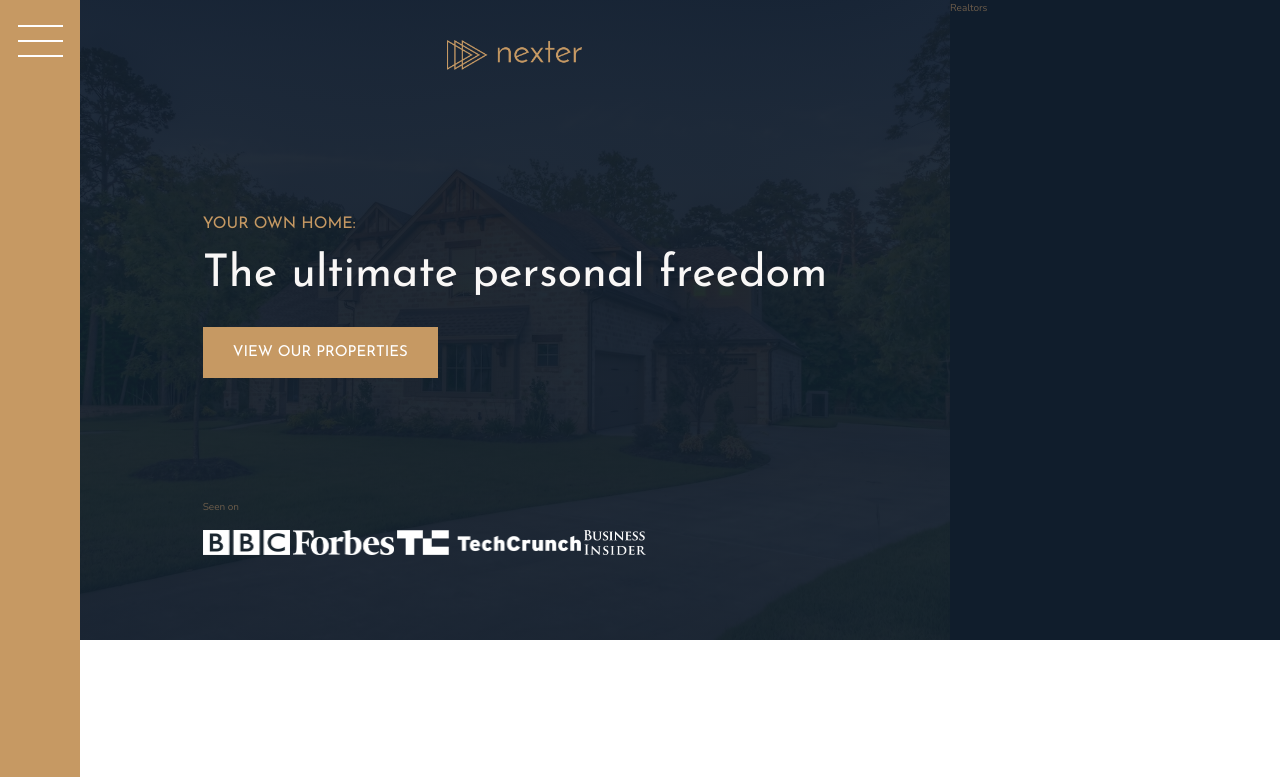
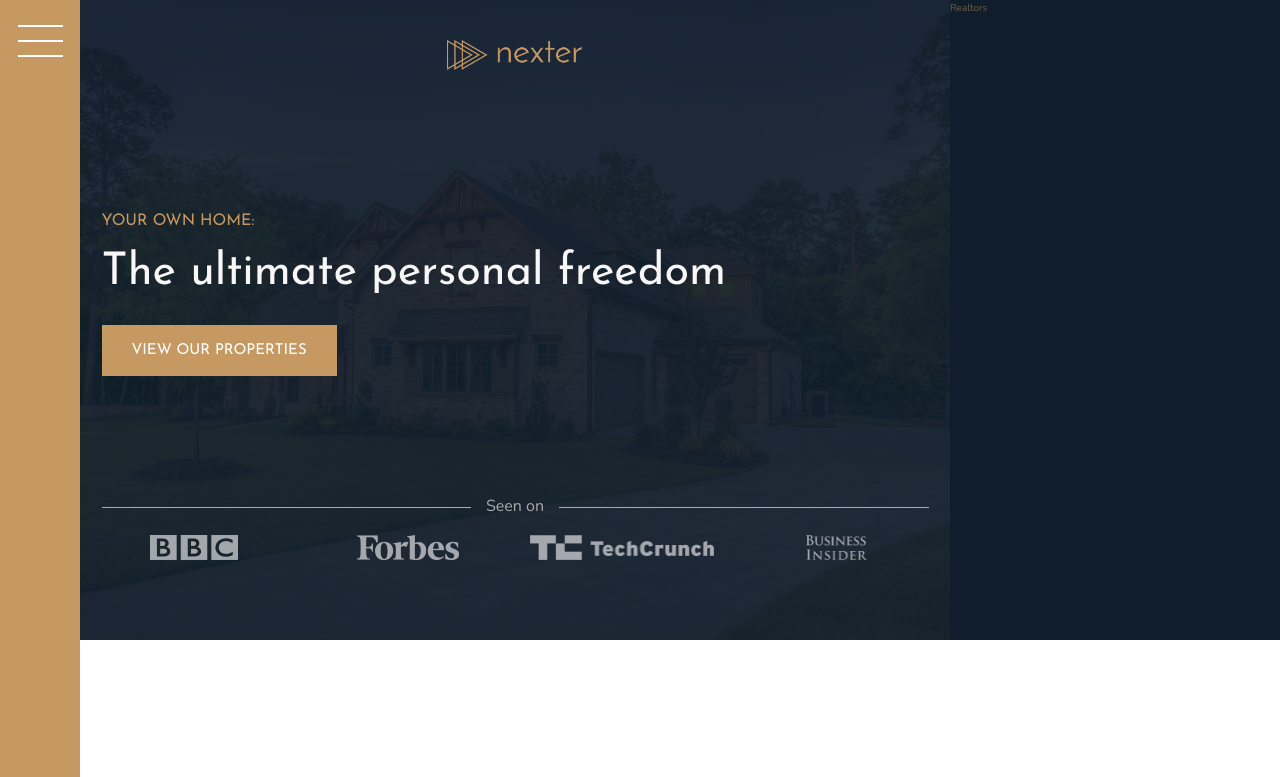
Before and after one commit to Nessvah/nexter, a website: page index.html in a window 1280 px wide. Shown: the top 777 px of the page. Drawn offline with nearby package versions, Linux system fonts and the light colour scheme.

Commit message:
structure content for the header with grid

```diff
--- a/sass/_header.scss
+++ b/sass/_header.scss
@@ -22,11 +22,31 @@
   }
 
   &__seeon-text {
+    display: grid;
+    grid-template-columns: 1fr max-content 1fr;
+    column-gap: 1.5rem;
+    align-items: center;
+    font-size: 1.6rem;
+    color: var(--color-grey-light-2);
+
+    &::before,
+    &::after {
+      content: "";
+      height: 1px;
+      display: block;
+      background-color: currentColor;
+    }
   }
 
   &__seenon-logos {
+    display: grid;
+    grid-template-columns: repeat(4, 1fr);
+    column-gap: 3rem;
+    justify-items: center;
+
     img {
       height: 2.5rem;
+      opacity: 0.6;
     }
   }
 
```
Also changed, not shown: css/main.css, 1 other file.
